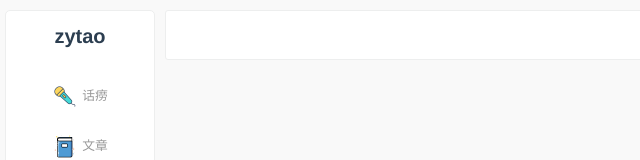
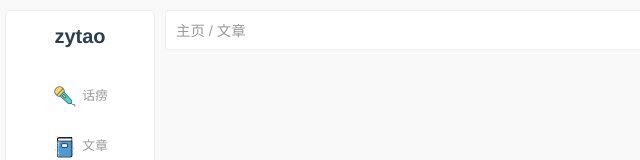
Before and after one commit to lambortao/zytao_admin, a Vue app: page /#/home in a window 1280 px wide. Shown: the top 160 px of the page, without its empty margins (0-640 px from the left). Built offline with nearby package versions, Linux system fonts and the light colour scheme.

Commit message:
优化菜单栏样式细节

```diff
--- a/src/components/tab.vue
+++ b/src/components/tab.vue
@@ -1,6 +1,8 @@
 <template>
   <div id="tab">
-    <div class="tab-box"></div>
+    <div class="tab-box">
+      主页 / 文章
+    </div>
   </div>
 </template>
 <script>
@@ -13,16 +15,20 @@ export default {
 
 #tab{
   width: 100%;
-  height: 60px;
+  height: 50px;
   padding: 10px 5px 0 5px;
+  position: relative;
 
   > div{
-    width: calc(100% - 15px);
+    width: calc(100% - 5px);
     height: 100%;
     background-color: #fff;
     border-radius: 3px;
     border: 1px solid $borderColorLight;
-    padding: 10px;
+    padding: 0 10px;
+    line-height: 40px;
+    color: #999;
+    font-size: 0.9em;
   }
 }
 </style>
```
